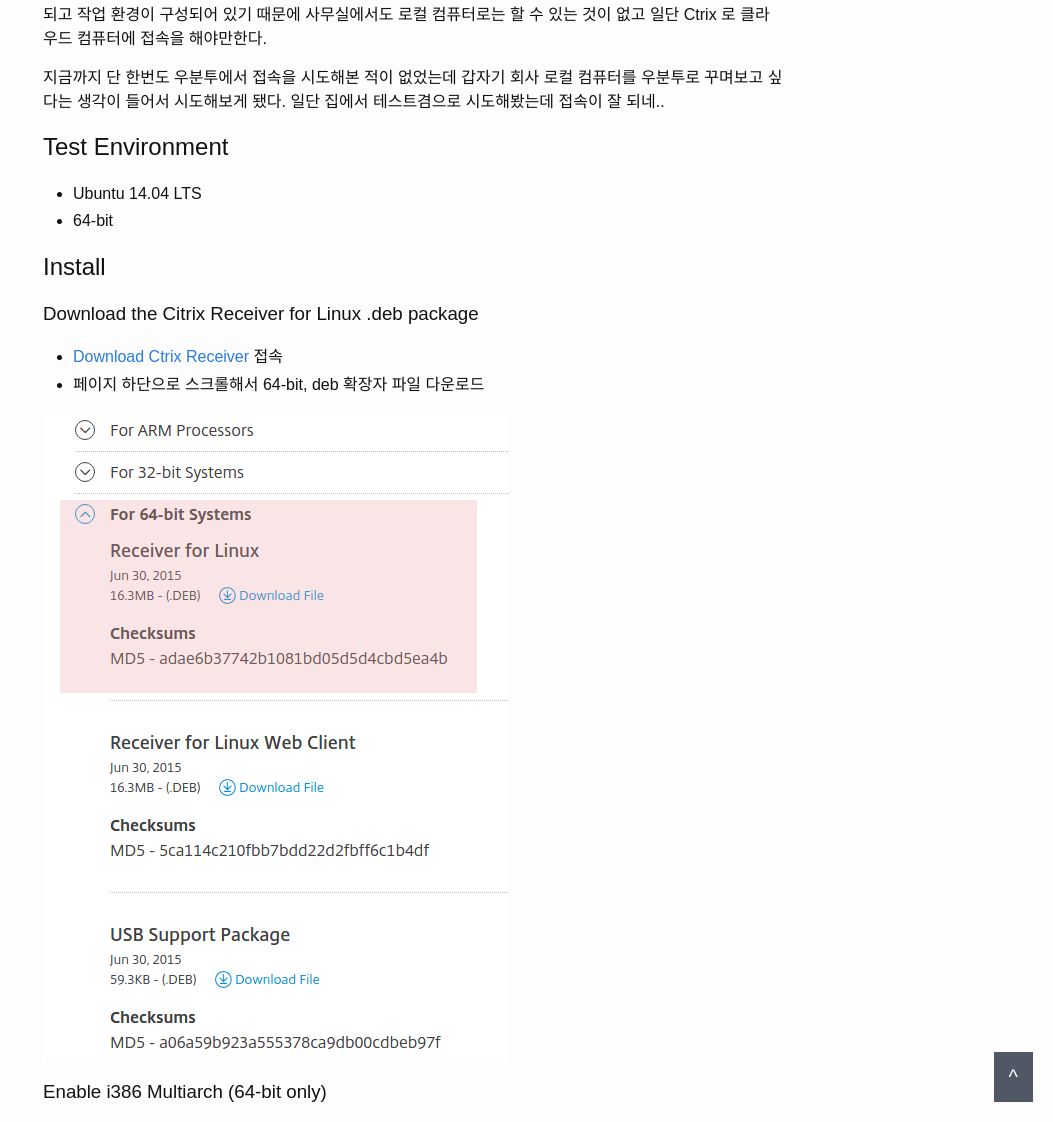
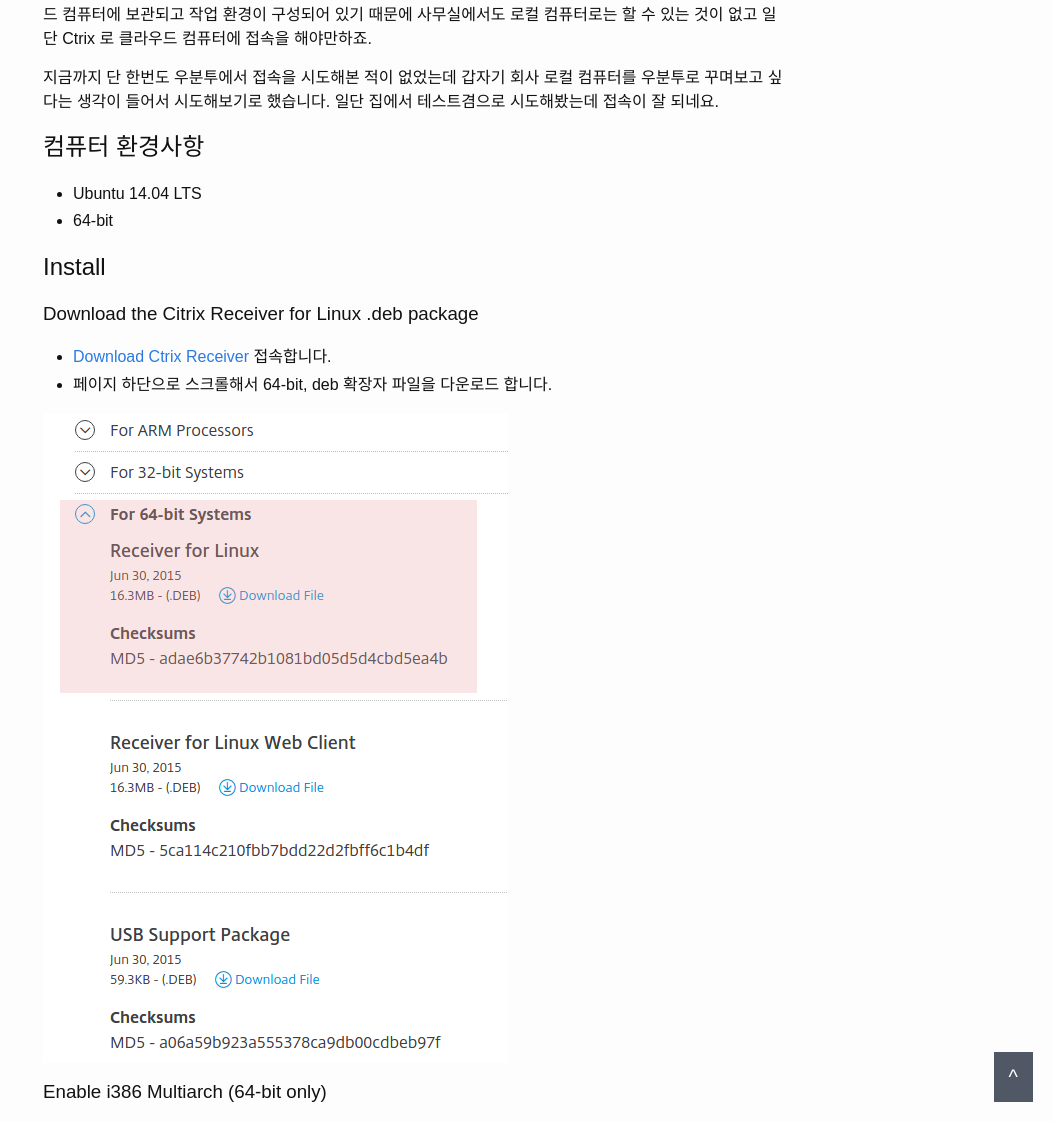
Before and after one commit to dveamer/dveamer.github.io, a Jekyll site: the page built from _posts/Ubuntu/2015-12-09-InstallCtrixClientOnUbuntu.md, in a window 1280 px wide and 1400 px high, scrolled down 1204 px. Shown: the part 278-1400 px from the top of the window, without its empty margins (227-1280 px from the left). Built offline with Jekyll 4.4.1, drawn with Linux system fonts in a browser that asks for light colours; Markdown is read by kramdown in place of the engine named in the settings; comment, search, counter and statistics services are not loaded; some of the changed text lies outside the part shown.

````diff
--- a/_posts/Ubuntu/2015-12-09-InstallCtrixClientOnUbuntu.md
+++ b/_posts/Ubuntu/2015-12-09-InstallCtrixClientOnUbuntu.md
@@ -7,32 +7,32 @@
 
 ![ctrix](https://lh3.ggpht.com/l6-eLEJbx230dQt3vt-02yMM-gVOcbfUC50uezBUICGSvBei85d-EPsPqDRUsNYySbo=w300-rw) ![ctrix](https://upload.wikimedia.org/wikipedia/commons/thumb/2/2e/Citrix.svg/220px-Citrix.svg.png)
 
-회사 클라우드 컴퓨터에 접속하기 위해서는 Ctrix Receiver가 필요하다.
+제가 다니는 회사의 클라우드 컴퓨터에 접속하기 위해서는 Ctrix Receiver가 필요합니다.
 모든 데이터가 클라우드 컴퓨터에 보관되고 작업 환경이 구성되어 있기 때문에
-사무실에서도 로컬 컴퓨터로는 할 수 있는 것이 없고 일단 Ctrix 로 클라우드 컴퓨터에 접속을 해야만한다.
+사무실에서도 로컬 컴퓨터로는 할 수 있는 것이 없고 일단 Ctrix 로 클라우드 컴퓨터에 접속을 해야만하죠.
 
 지금까지 단 한번도 우분투에서 접속을 시도해본 적이 없었는데
-갑자기 회사 로컬 컴퓨터를 우분투로 꾸며보고 싶다는 생각이 들어서 시도해보게 됐다.
-일단 집에서 테스트겸으로 시도해봤는데 접속이 잘 되네..
+갑자기 회사 로컬 컴퓨터를 우분투로 꾸며보고 싶다는 생각이 들어서 시도해보기로 했습니다.
+일단 집에서 테스트겸으로 시도해봤는데 접속이 잘 되네요.
 
 <!--more-->
 
-## Test Environment
+## 컴퓨터 환경사항
   * Ubuntu 14.04 LTS
   * 64-bit
 
 ## Install
 
 ### Download the Citrix Receiver for Linux .deb package
-  * [Download Ctrix Receiver](https://www.citrix.com/downloads/citrix-receiver/legacy-receiver-for-linux/receiver-for-linux-13-2.html) 접속
-  * 페이지 하단으로 스크롤해서 64-bit, deb 확장자 파일 다운로드
+  * [Download Ctrix Receiver](https://www.citrix.com/downloads/citrix-receiver/legacy-receiver-for-linux/receiver-for-linux-13-2.html) 접속합니다.
+  * 페이지 하단으로 스크롤해서 64-bit, deb 확장자 파일을 다운로드 합니다.
 
   ![download64bit](/images/post_img/CtrixReceiver/CtrixReceiverDownload64bit.png)
 
 ### Enable i386 Multiarch (64-bit only)
-  * 64-bit OS 사용자에게만 해당된다.
-  * 64-bit Ctrix Receiver는 32-bit의 몇가지 패키지들과 의존관계가 있다고 한다.
-  * 해당 패키지들을 이용하기 위해서 아래와 같이 설정하는 것으로 보여진다.
+  * 64-bit OS 사용자에게만 해당됩니다.
+  * 64-bit Ctrix Receiver는 32-bit의 몇가지 패키지들과 의존관계가 있다고 합니다.
+  * 해당 패키지들을 이용하기 위해서 아래와 같이 설정하는 것으로 보여집니다.
 
 ```
   sudo dpkg --add-architecture i386
@@ -40,7 +40,7 @@
 ```
 
 ### Install the downloaded package(s) and dependencies
-  * 다운받아 둔 파일을 가지고 설치를 진행한다.
+  * 다운받아 둔 파일을 가지고 설치를 진행합니다.
 
 ```
   sudo dpkg -i ~/Downloads/icaclient_*.deb ctxusb_*.deb
@@ -48,7 +48,7 @@
 ```
 
 ### Add more SSL certificates
-  * SSL 인증서가 필요한 모양인데 mozilla 에서 제공하는 인증서를 빌려쓰려는 의도로 보인다.
+  * SSL 인증서가 필요한 모양인데 mozilla 에서 제공하는 인증서를 빌려쓰려는 의도로 보입니다.
 
 ```
   sudo ln -s /usr/share/ca-certificates/mozilla/* /opt/Citrix/ICAClient/keystore/cacerts/
@@ -56,13 +56,13 @@
 ```
 
 ### Configure Citrix Receiver
-  * Configuration Manager 를 실행시킨다.
+  * Configuration Manager 를 실행시킵니다.
 
 ```
   /opt/Citrix/ICAClient/util/configmgr &
 ```
 
-  * Ctrix 와 공유할 로컬 컴퓨터의 폴더를 지정한다.
+  * Ctrix 와 공유할 로컬 컴퓨터의 폴더를 지정합니다.
   * File access tab > add > save
 
   ![configuration](/images/post_img/CtrixReceiver/CtrixReceiverConfiguration.png)
````
